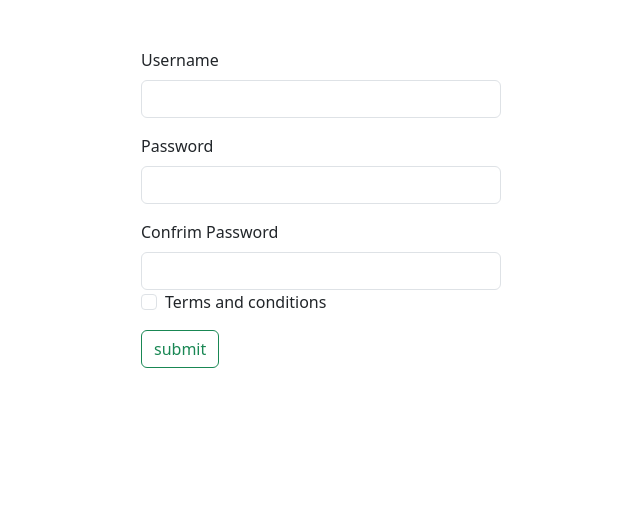
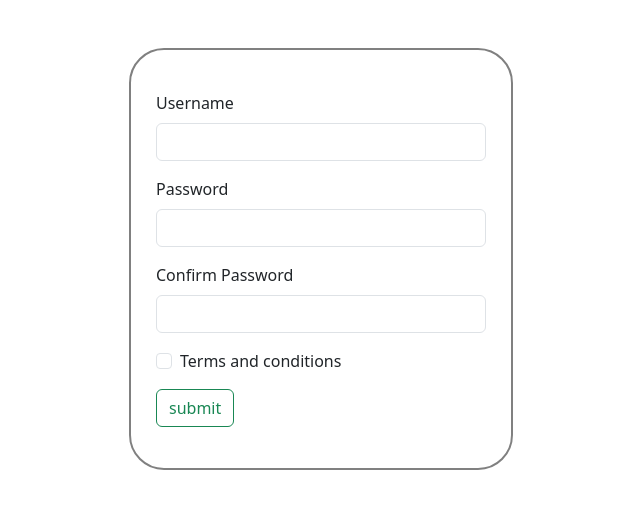
Before and after one commit to Jeevananthan-S/LOGIN_TeamProject, an Angular app: page / in a window 1280 px wide. Shown: the top 508 px of the page, without its empty margins (319-959 px from the left). Built offline with nearby package versions, Linux system fonts and the light colour scheme.

Commit message:
Added styling

```diff
--- a/src/app/app.component.css
+++ b/src/app/app.component.css
@@ -0,0 +1,5 @@
+.sect1{
+    border: 2px solid gray;
+    border-radius: 35px;
+    padding: 25px;
+}
--- a/src/app/app.component.html
+++ b/src/app/app.component.html
@@ -1,5 +1,5 @@
 <!-- **********************Jeeva 11/07/2023 Create html file - separated works accordingly***************************** -->
-<section class="container my-5" style="width: 30%;">
+<section class="container my-5 sect1" style="width: 30%;">
 
   <div class="username my-3">
     <!-- Jeeva 11/07/2023 Create username input tag -->
@@ -13,10 +13,10 @@
     <label for="inputPassword5" class="form-label">Password</label>
     <input type="password" id="inputPassword5" class="form-control" [(ngModel)]="form.password" aria-labelledby="passwordHelpBlock">
   </div>
-{{form.password}}
-  <div class="confirmPassword">
+<!-- {{form.password}} -->
+  <div class="confirmPassword my-3">
       <!--   jaiganesh 11/07/2023 created confrim Password tag -->
-    <label for="inputPassword5" class="form-label">Confrim Password</label>
+    <label for="inputPassword5" class="form-label">Confirm Password</label>
     <input type="password" id="inputPassword5" class="form-control" [(ngModel)]="form.confirmPassword" aria-labelledby="passwordHelpBlock">
   </div>
   {{form.confirmPassword}}
```
